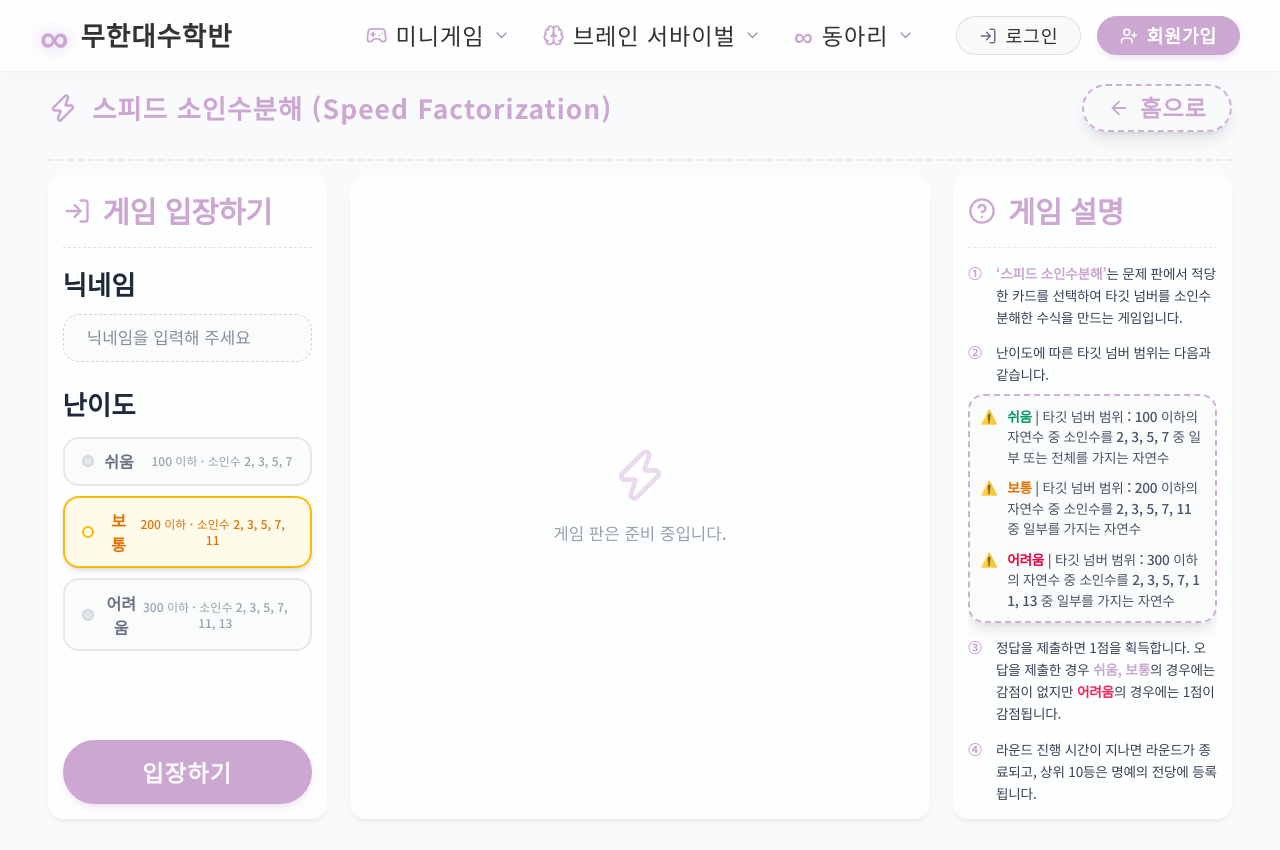
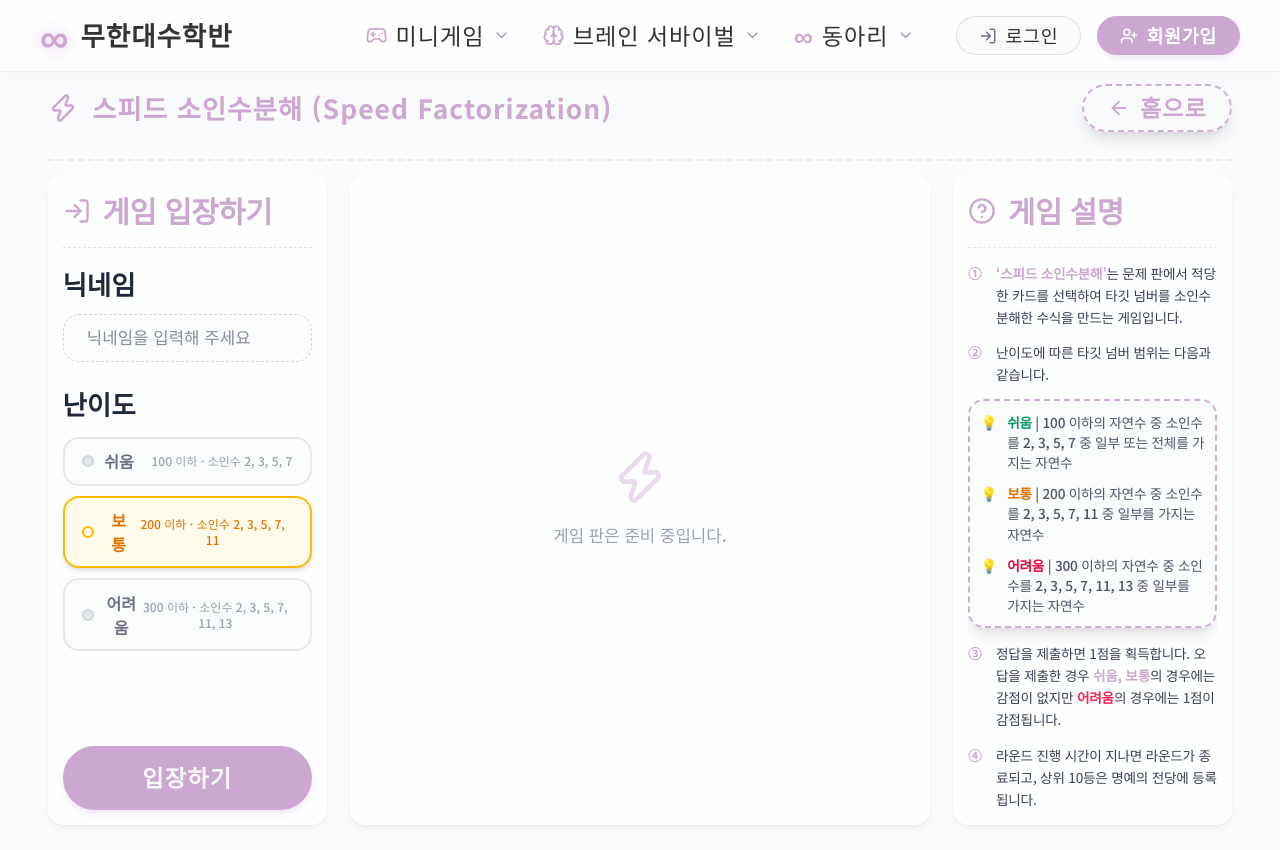
Before and after one commit to rlawlsdnjs78-infinity/infinitymath, a Next.js app: page /speed-factorization in a window 1280 px wide. Shown: the top 850 px of the page. Built offline with nearby package versions, Linux system fonts and the light colour scheme; a web font is replaced by a local one.

Commit message:
style: 스피드 소인수분해 게임 설명 박스 이모지 변경, 타깃 넘버 범위 텍스트 제거, 간격 통일

```diff
--- a/src/app/speed-factorization/page.tsx
+++ b/src/app/speed-factorization/page.tsx
@@ -290,7 +290,7 @@ export default function SpeedFactorizationPage() {
               </div>
 
               {/* ② 난이도별 타깃 넘버 범위 */}
-              <div className="flex flex-col gap-2">
+              <div className="flex flex-col" style={{ gap: "0.85rem" }}>
                 <div className="flex items-start gap-2">
                   <span className="flex-shrink-0 font-bold text-[#CBA7D2] w-5">②</span>
                   <p className="flex-1 leading-relaxed" style={{ wordBreak: "break-all", letterSpacing: "-0.015em" }}>
@@ -304,17 +304,17 @@ export default function SpeedFactorizationPage() {
                   {[
                     {
                       level: "쉬움",
-                      desc: "타깃 넘버 범위 : 100 이하의 자연수 중 소인수를 2, 3, 5, 7 중 일부 또는 전체를 가지는 자연수",
+                      desc: "100 이하의 자연수 중 소인수를 2, 3, 5, 7 중 일부 또는 전체를 가지는 자연수",
                       color: "text-emerald-600",
                     },
                     {
                       level: "보통",
-                      desc: "타깃 넘버 범위 : 200 이하의 자연수 중 소인수를 2, 3, 5, 7, 11 중 일부를 가지는 자연수",
+                      desc: "200 이하의 자연수 중 소인수를 2, 3, 5, 7, 11 중 일부를 가지는 자연수",
                       color: "text-amber-600",
                     },
                     {
                       level: "어려움",
-                      desc: "타깃 넘버 범위 : 300 이하의 자연수 중 소인수를 2, 3, 5, 7, 11, 13 중 일부를 가지는 자연수",
+                      desc: "300 이하의 자연수 중 소인수를 2, 3, 5, 7, 11, 13 중 일부를 가지는 자연수",
                       color: "text-rose-600",
                     },
                   ].map(({ level, desc, color }) => (
@@ -323,7 +323,7 @@ export default function SpeedFactorizationPage() {
                       className="flex items-start gap-2.5 text-gray-600 font-medium"
                       style={{ fontSize: "0.85rem", lineHeight: "1.5", letterSpacing: "-0.015em" }}
                     >
-                      <span className="flex-shrink-0 mt-0.5">⚠️</span>
+                      <span className="flex-shrink-0 mt-0.5">💡</span>
                       <span>
                         <span className={`font-extrabold ${color}`}>{level}</span>
                         {" | "}
```
